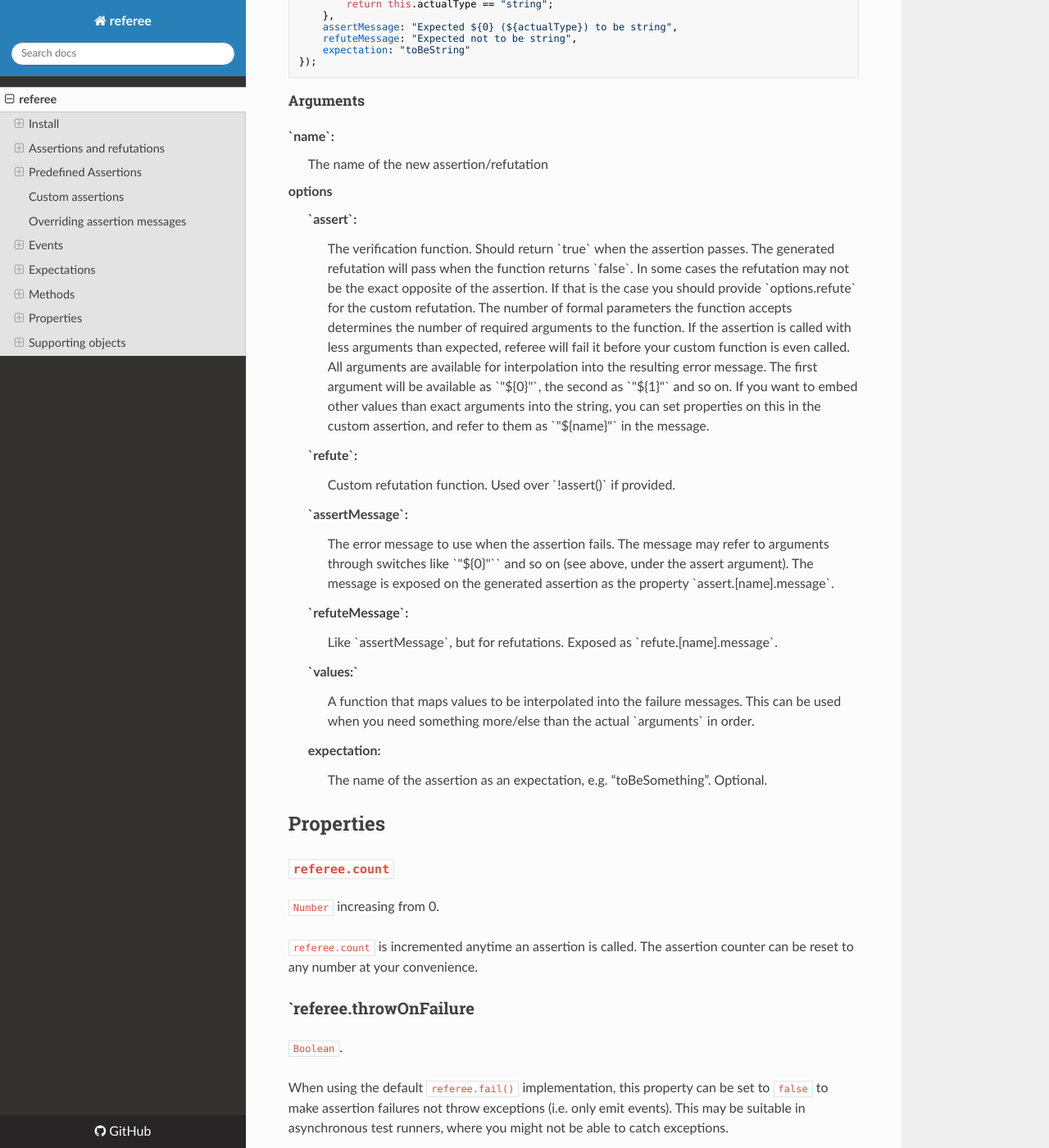
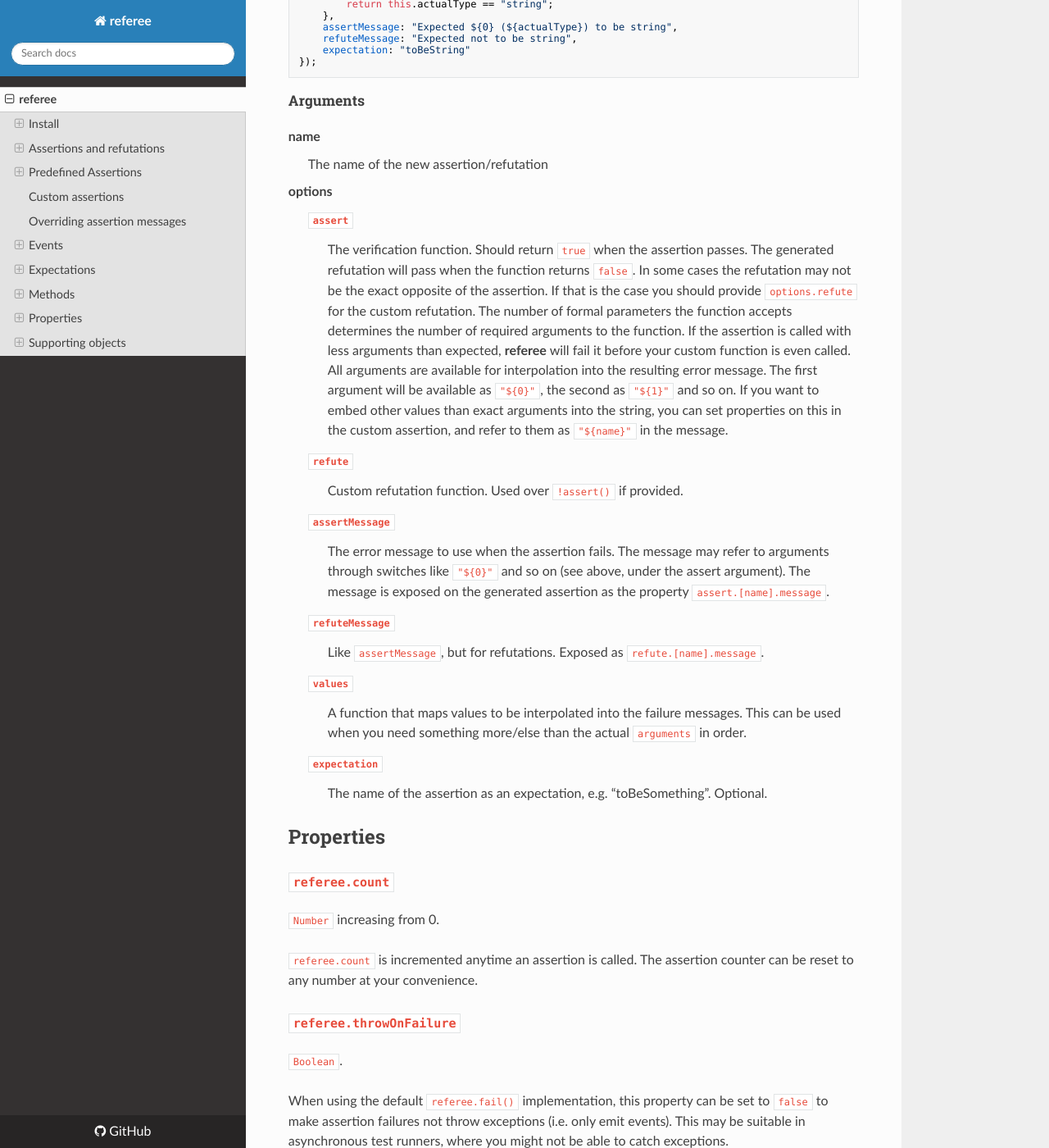
Before and after one commit to sinonjs/referee, an MkDocs documentation site: the page built from docs/index.md, in a window 1280 px wide and 1400 px high, scrolled down 35127 px. Shown: the whole window at 82% size. Built offline with MkDocs 1.6.1, drawn with Linux system fonts in a browser that asks for light colours; nearby versions of some CDN libraries; some of the changed text lies outside the part shown.

````diff
--- a/docs/index.md
+++ b/docs/index.md
@@ -13,7 +13,7 @@ npm install @sinonjs/referee --save-dev
 
 ### [Sinon.JS](https://sinonjs.org) integration
 
-You can extend `referee` with assertions that integrates with [Sinon.JS](https://sinonjs.org)
+You can extend **referee** with assertions that integrates with [Sinon.JS](https://sinonjs.org)
 
 See [referee-sinon](https://github.com/sinonjs/referee-sinon)
 
@@ -1281,7 +1281,7 @@ refute.keys.message = "Expected not to have exact keys ${keys}";
 assert.exception(callback[, matcher, message])
 ```
 
-Fails if `callback` does not throw an exception. If the optional `matcher` is provided, the assertion fails if the callback either does not throw an exception, or if the exception does not meet the criterias of the given `matcher.
+Fails if `callback` does not throw an exception. If the optional `matcher` is provided, the assertion fails if the callback either does not throw an exception, or if the exception does not meet the criterias of the given `matcher`.
 
 The `matcher` can be of type `object` or `function`. If the `matcher` is of type `object`, the captured error object and the `matcher` are passed to [`match()`](#match).
 
@@ -1532,7 +1532,7 @@ try {
 
 ## Events
 
-`referee` is an event-emitter. Listen to events with `on`:
+**referee** is an event-emitter. Listen to events with `on`:
 
 ```js
 referee.on("failure", function (err) {
@@ -1563,7 +1563,7 @@ Assertion failed. The callback is invoked with an [`AssertionError`](#class-asse
 
 ## Expectations
 
-All of referee's assertions and refutations are also exposed as "expectations". Expectations is just a slightly different front-end to the same functionality, often preferred by the BDD inclined.
+All of **referee**'s assertions and refutations are also exposed as "expectations". Expectations is just a slightly different front-end to the same functionality, often preferred by the BDD inclined.
 
 Expectations mirror assertions under different names. Refutations can be expressed using `expect(obj).not` and then calling either of the expectations on the resulting object.
 
@@ -1631,7 +1631,7 @@ expect(actual).toMatch(expected)
 
 See [`match()`](#match)
 
-### `expect.toBeObject()``
+### `expect.toBeObject()`
 
 ```js
 expect(actual).toBeObject(expected)
@@ -1841,7 +1841,7 @@ referee.fail(message)
 
 When an assertion fails, it calls `referee.fail()` with the failure message as the only argument. The built-in `fail` function both throws an [`AssertionError()`](#class-assertionerror) and emits it to the `failure` event. The error can be caught and handled by the test runner. If this behavior is not suitable for your testing framework of choice, you can override `referee.fail()` to make it do the right thing.
 
-Example: To use `referee with JsTestDriver, you can simply configure it as follows:
+Example: To use **referee** with JsTestDriver, you can simply configure it as follows:
 
 ```js
 referee.fail = function (message) {
@@ -1949,30 +1949,30 @@ referee.add("isString", {
 ##### Arguments
 
 <dl>
-    <dt>`name`:</dt>
+    <dt>name</dt>
     <dd>The name of the new assertion/refutation</dd>
     <dt>options</dt>
     <dd>
         <dl>
-            <dt>`assert`:</dt>
+            <dt><code>assert</code></dt>
             <dd>
-The verification function. Should return `true` when the assertion passes. The generated refutation will pass when the function returns `false`.
-
-In some cases the refutation may not be the exact opposite of the assertion. If that is the case you should provide `options.refute` for the custom refutation.
-
-The number of formal parameters the function accepts determines the number of required arguments to the function. If the assertion is called with less arguments than expected, referee will fail it before your custom function is even called.
-
-All arguments are available for interpolation into the resulting error message. The first argument will be available as `"${0}"`, the second as `"${1}"` and so on. If you want to embed other values than exact arguments into the string, you can set properties on this in the custom assertion, and refer to them as `"${name}"` in the message.
+The verification function. Should return <code>true</code> when the assertion passes. The generated refutation will pass when the function returns <code>false</code>.
+
+In some cases the refutation may not be the exact opposite of the assertion. If that is the case you should provide <code>options.refute</code> for the custom refutation.
+
+The number of formal parameters the function accepts determines the number of required arguments to the function. If the assertion is called with less arguments than expected, <strong>referee</strong> will fail it before your custom function is even called.
+
+All arguments are available for interpolation into the resulting error message. The first argument will be available as <code>"${0}"</code>, the second as <code>"${1}"</code> and so on. If you want to embed other values than exact arguments into the string, you can set properties on this in the custom assertion, and refer to them as <code>"${name}"</code> in the message.
             </dd>
-            <dt>`refute`:</dt>
-            <dd>Custom refutation function. Used over `!assert()` if provided.</dd>
-            <dt>`assertMessage`:</dt>
-            <dd>The error message to use when the assertion fails. The message may refer to arguments through switches like `"${0}"`` and so on (see above, under the assert argument). The message is exposed on the generated assertion as the property `assert.[name].message`.</dd>
-            <dt>`refuteMessage`:</dt>
-            <dd>Like `assertMessage`, but for refutations. Exposed as `refute.[name].message`.</dd>
-            <dt>`values:`</dt>
-            <dd>A function that maps values to be interpolated into the failure messages. This can be used when you need something more/else than the actual `arguments` in order.</dd>
-            <dt>expectation:</dt>
+            <dt><code>refute</code></dt>
+            <dd>Custom refutation function. Used over <code>!assert()</code> if provided.</dd>
+            <dt><code>assertMessage</code></dt>
+            <dd>The error message to use when the assertion fails. The message may refer to arguments through switches like <code>"${0}"</code> and so on (see above, under the assert argument). The message is exposed on the generated assertion as the property <code>assert.[name].message</code>.</dd>
+            <dt><code>refuteMessage</code></dt>
+            <dd>Like <code>assertMessage</code>, but for refutations. Exposed as <code>refute.[name].message</code>.</dd>
+            <dt><code>values</code></dt>
+            <dd>A function that maps values to be interpolated into the failure messages. This can be used when you need something more/else than the actual <code>arguments</code> in order.</dd>
+            <dt><code>expectation</code></dt>
             <dd>The name of the assertion as an expectation, e.g. “toBeSomething”. Optional.</dd>
         </dl>
     </dd>
@@ -1986,7 +1986,7 @@ All arguments are available for interpolation into the resulting error message.
 
 `referee.count` is incremented anytime an assertion is called. The assertion counter can be reset to any number at your convenience.
 
-### `referee.throwOnFailure
+### `referee.throwOnFailure`
 
 `Boolean`.
 
````
